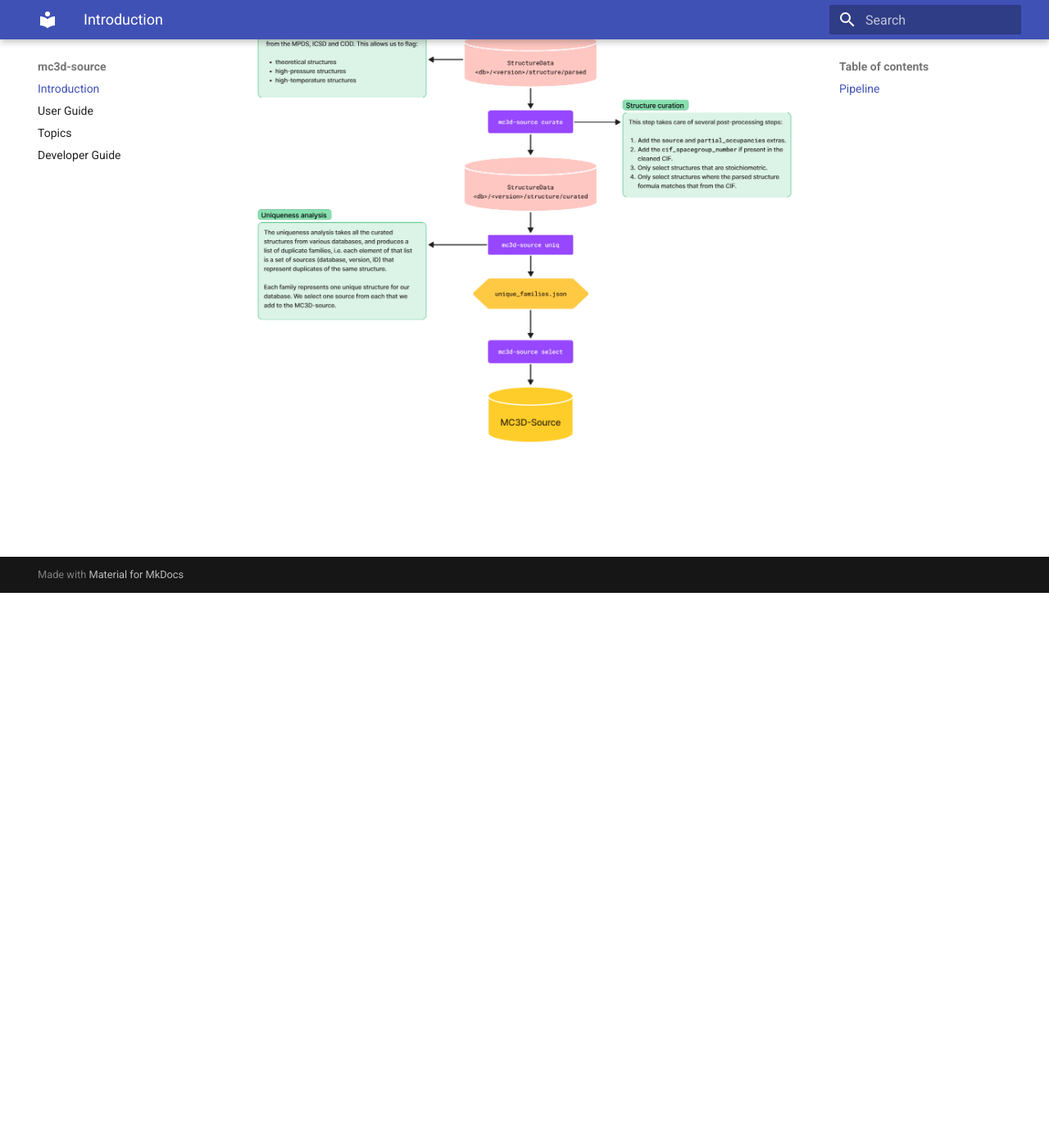
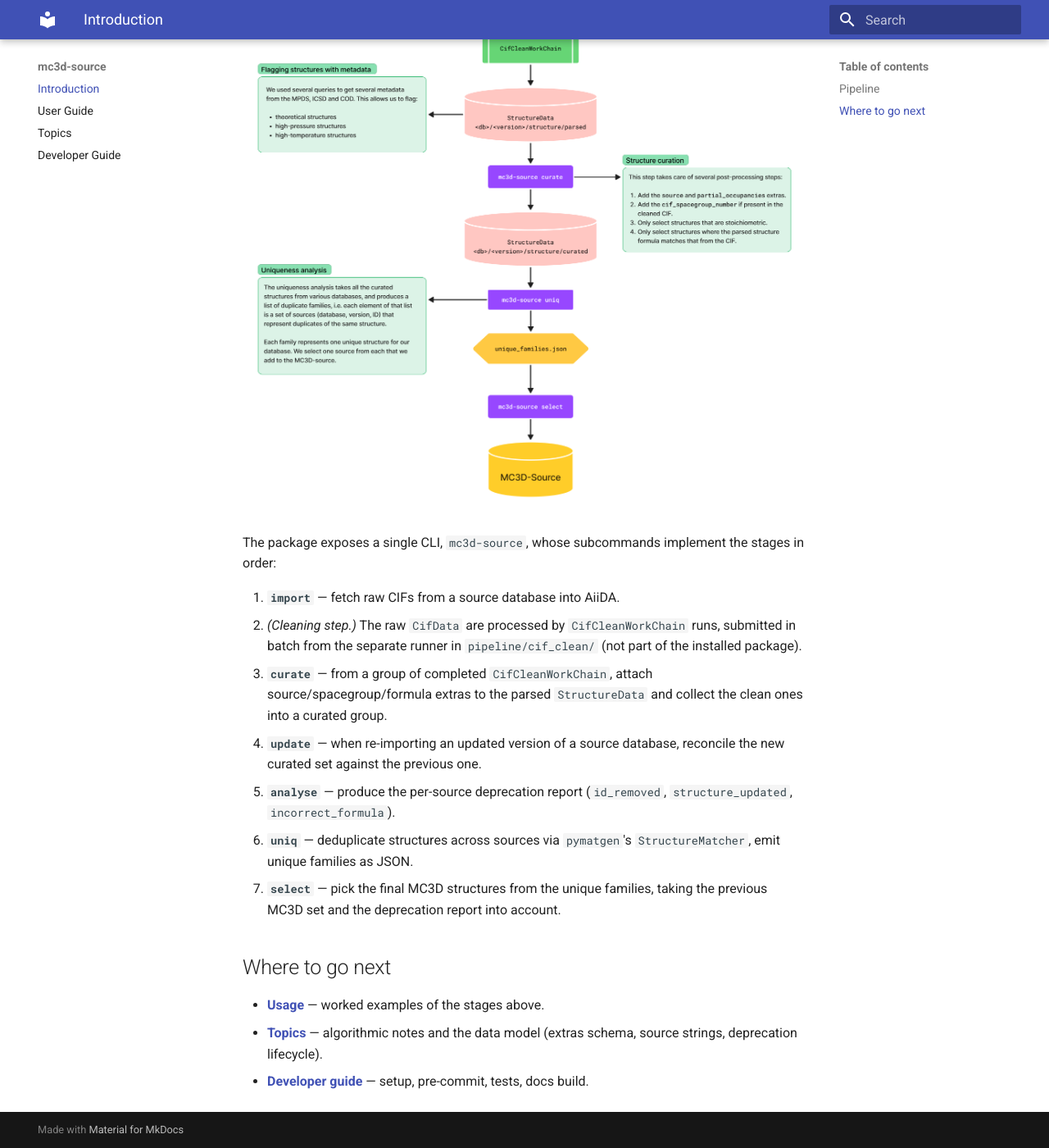
Before and after one commit to mbercx/mc3d-source, an MkDocs documentation site: the page built from docs/index.md, in a window 1280 px wide and 1400 px high, scrolled down 677 px. Shown: the whole window at 82% size. Built offline with MkDocs 1.6.1 and Material for MkDocs 9.7.7, drawn with Linux system fonts in a browser that asks for light colours; some of the changed text lies outside the part shown.

Commit message:
📚 `docs/index.md`: Expand intro with pipeline stages
Previous intro one sentence, no entry point to rest of docs. Reader land on
index, see flowchart, no map of CLI stages nor pointers to other pages.

Rewrite intro to name MC3D context (link site + Huber et al. 2026 paper), list
seven pipeline stages mapped to `mc3d-source` subcommands (with note that
cleaning step lives in `pipeline/cif_clean/`, outside installed package), and
add "Where to go next" pointers to `usage.md`, `topics.md`, `developer.md`.

```diff
--- a/docs/index.md
+++ b/docs/index.md
@@ -1,9 +1,27 @@
 # Introduction
 
-The `mc3d-source` package hosts all the code for MC3D-source pipeline, which produces the unique set of structures that are the starting point for all MC3D calculations.
+The `mc3d-source` package hosts the code for the [MC3D](https://mc3d.materialscloud.org/) source pipeline: the workflow that turns raw CIF dumps from external crystal structure databases (COD, ICSD, MPDS) into the unique, curated set of structures that seed all MC3D calculations.
+
+For the scientific context, see the MC3D website and the accompanying paper in *Digital Discovery* ([Huber et al., 2026](https://pubs.rsc.org/en/content/articlelanding/2026/dd/d5dd00415b)).
 
 ## Pipeline
 
-The following flowchart is from our [MC3D Figma board](https://www.figma.com/board/3XD0ypxD05WkstFdBMLhLt/MC3D-Pipeline?node-id=0-1&t=L6LQIvcVJS4KCoDY-1), and helps to understand the steps taken to obtain the MC3D-source:
+The following flowchart from our [MC3D Figma board](https://www.figma.com/board/3XD0ypxD05WkstFdBMLhLt/MC3D-Pipeline?node-id=0-1&t=L6LQIvcVJS4KCoDY-1) summarises the steps:
 
 ![The MC3D-source pipeline](img/pipeline.png)
+
+The package exposes a single CLI, `mc3d-source`, whose subcommands implement the stages in order:
+
+1. **`import`** &mdash; fetch raw CIFs from a source database into AiiDA.
+2. *(Cleaning step.)* The raw `CifData` are processed by `CifCleanWorkChain` runs, submitted in batch from the separate runner in `pipeline/cif_clean/` (not part of the installed package).
+3. **`curate`** &mdash; from a group of completed `CifCleanWorkChain`, attach source/spacegroup/formula extras to the parsed `StructureData` and collect the clean ones into a curated group.
+4. **`update`** &mdash; when re-importing an updated version of a source database, reconcile the new curated set against the previous one.
+5. **`analyse`** &mdash; produce the per-source deprecation report (`id_removed`, `structure_updated`, `incorrect_formula`).
+6. **`uniq`** &mdash; deduplicate structures across sources via `pymatgen`'s `StructureMatcher`, emit unique families as JSON.
+7. **`select`** &mdash; pick the final MC3D structures from the unique families, taking the previous MC3D set and the deprecation report into account.
+
+## Where to go next
+
+- **[Usage](usage.md)** &mdash; worked examples of the stages above.
+- **[Topics](topics.md)** &mdash; algorithmic notes and the data model (extras schema, source strings, deprecation lifecycle).
+- **[Developer guide](developer.md)** &mdash; setup, pre-commit, tests, docs build.
```
